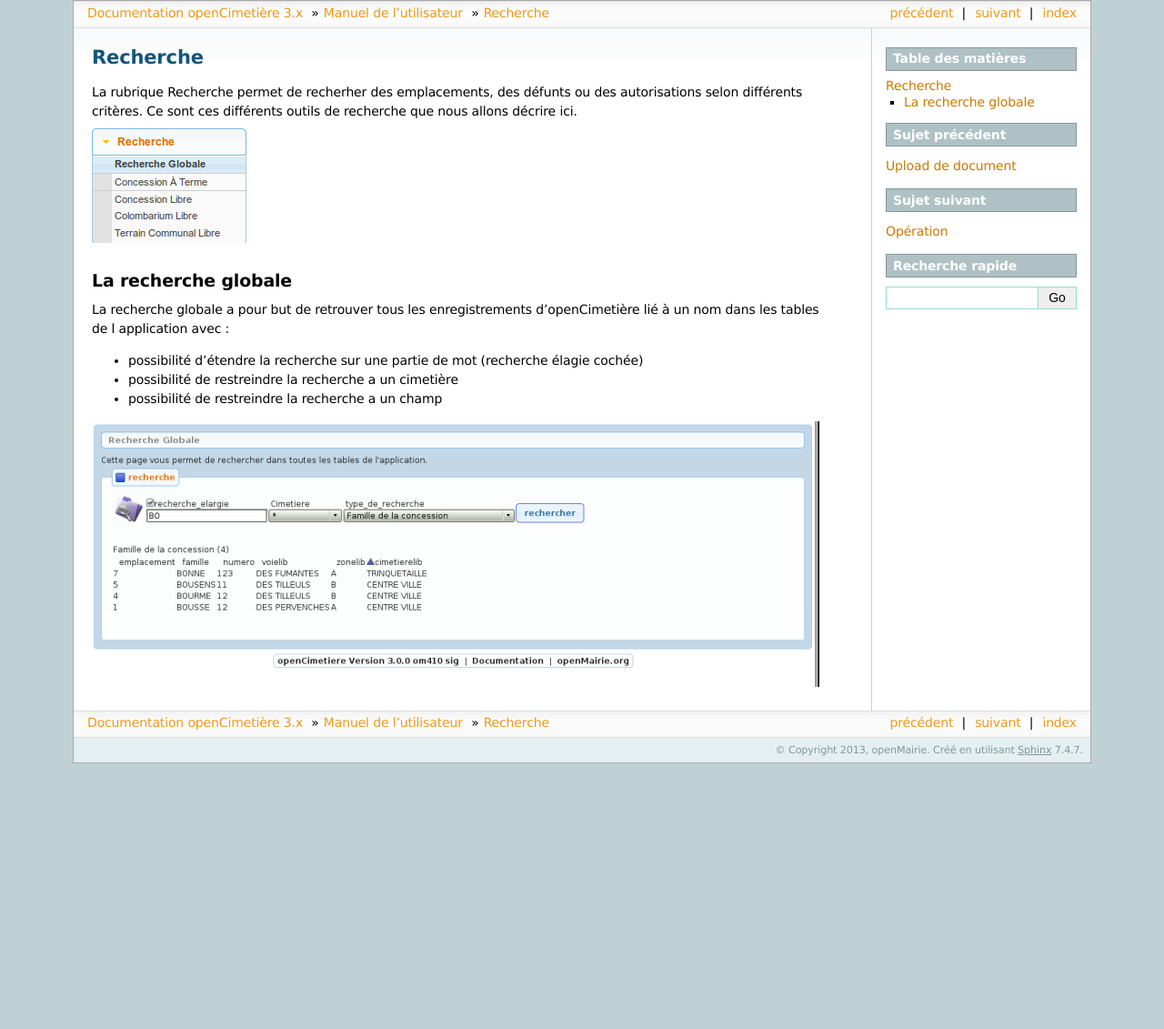
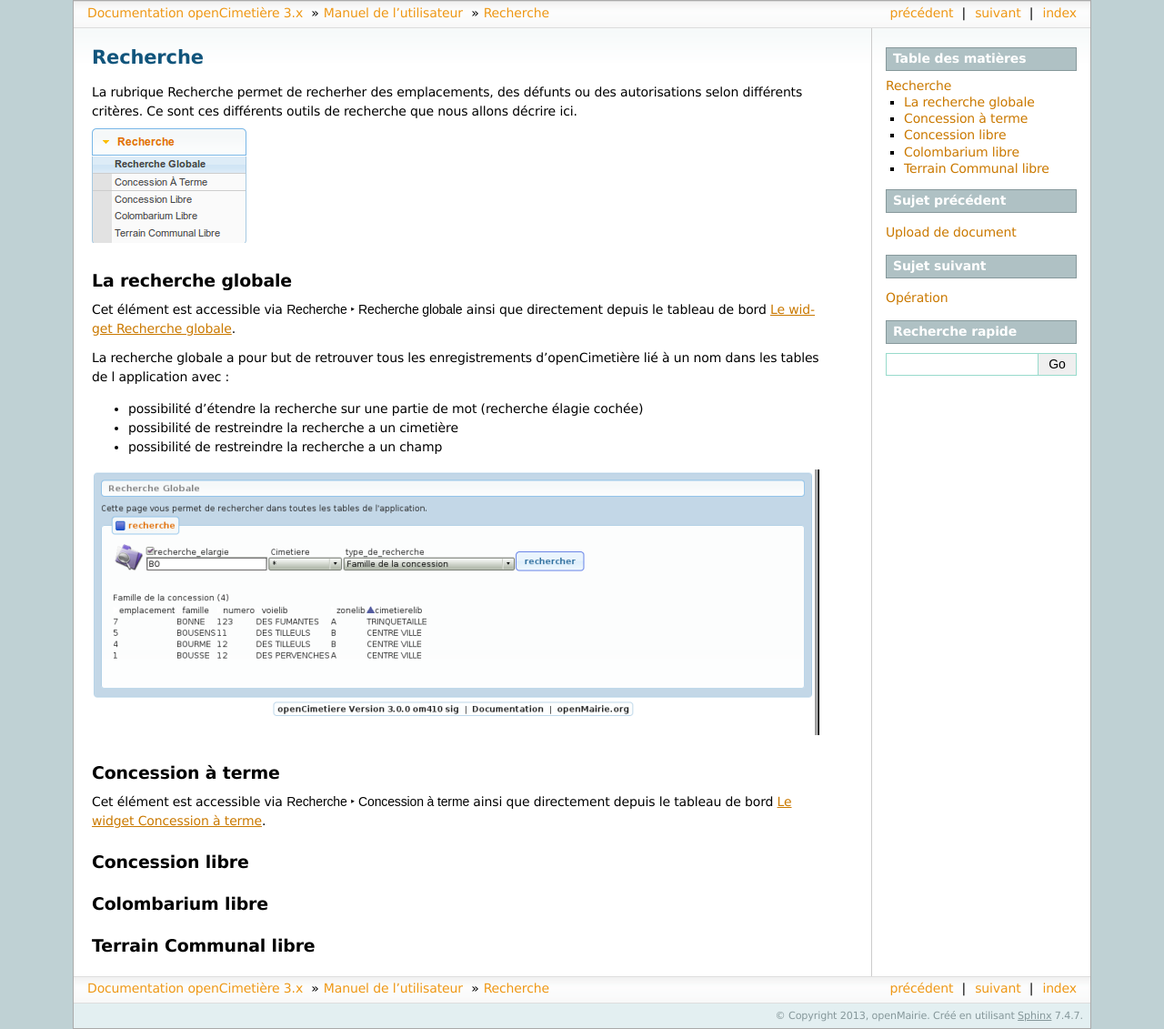
Before and after one commit to KevinFoisnet/opencimetiere-documentation, a Sphinx documentation site: the page built from source/manuel_utilisateur/recherche.rst, in a window 1280 px wide. Shown: the whole page at 91% size. Built offline with Sphinx 7.4.7, drawn with Linux system fonts in a browser that asks for light colours; before the commit the page ends 900 px from its top, so only the background shows below that.

Commit message:
Création d'un plan dans la rubrique recherche + références entre les widgets du tableau de bord et leurs écrans respectifs

```diff
--- a/source/manuel_utilisateur/recherche.rst
+++ b/source/manuel_utilisateur/recherche.rst
@@ -17,6 +17,9 @@
 La recherche globale
 ####################
 
+Cet élément est accessible via
+:menuselection:`Recherche --> Recherche globale` ainsi que directement
+depuis le tableau de bord :ref:`widget_recherche_globale`.
 
 La recherche globale a pour but de retrouver tous les enregistrements
 d'openCimetière lié à un nom dans les tables de l application avec :
@@ -30,3 +33,35 @@
 
 
 .. image:: ../_static/recherche_globale.png
+
+
+.. _concession_a_terme:
+
+Concession à terme
+##################
+
+Cet élément est accessible via
+:menuselection:`Recherche --> Concession à terme` ainsi que directement
+depuis le tableau de bord :ref:`widget_concession_a_terme`.
+
+
+.. _concession_libre:
+
+Concession libre
+################
+
+
+
+
+.. _colombarium_libre:
+
+Colombarium libre
+#################
+
+
+
+
+.. _terraincommunal_libre:
+
+Terrain Communal libre
+######################
```
Also changed, not shown: source/manuel_utilisateur/tableau_de_bord.rst (+11 -2 lines).
